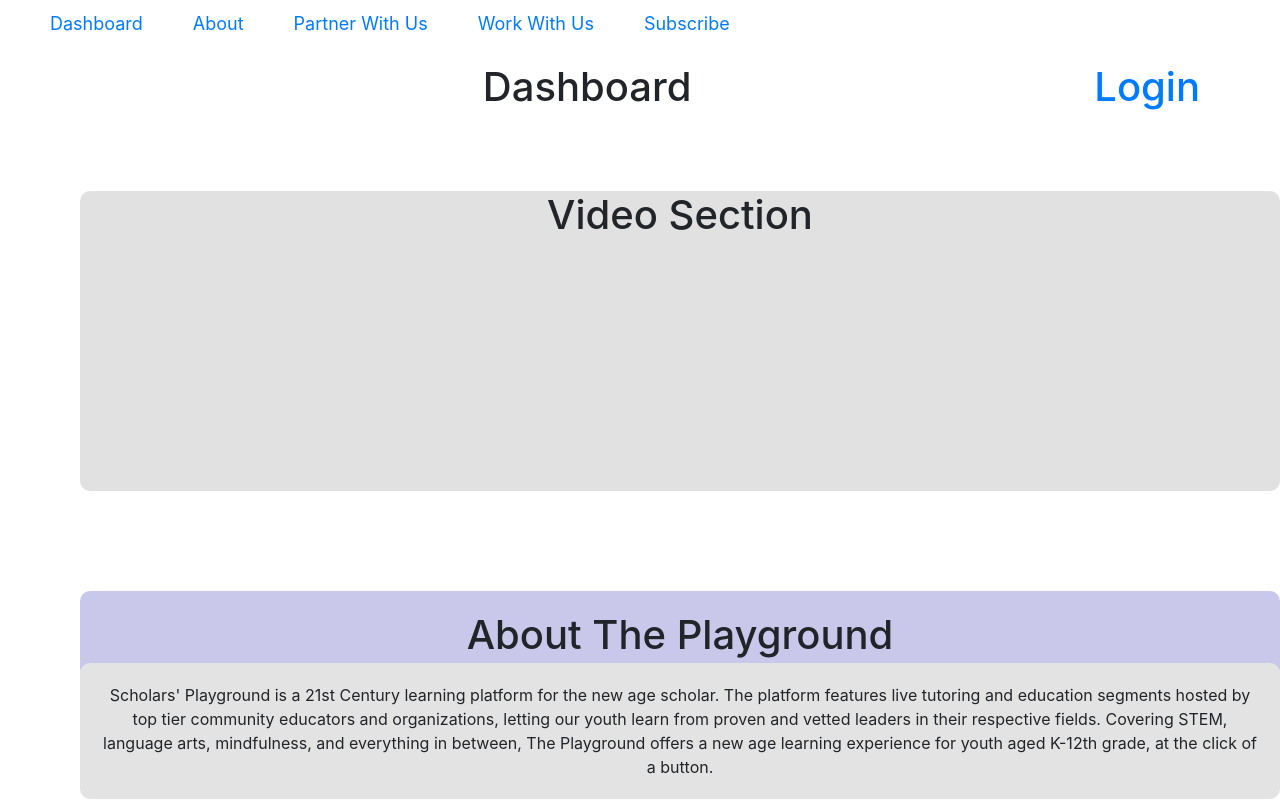
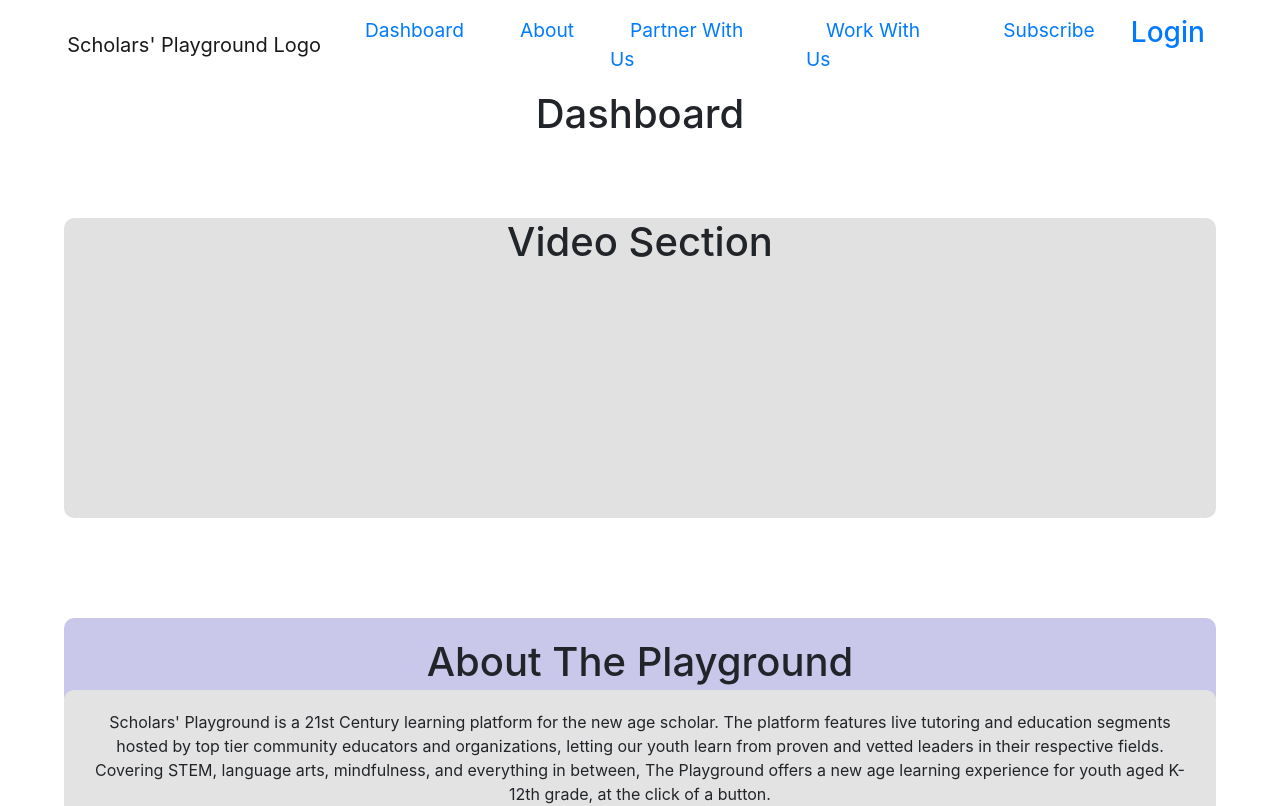
Before and after one commit to Sayed88/ScholarsPlaygroundWeb, a React (Create React App) app: page / in a window 1280 px wide. Shown: the top 806 px of the page. Built offline with nearby package versions, Linux system fonts and the light colour scheme.

Commit message:
working on header/footer

```diff
--- a/public/index.html
+++ b/public/index.html
@@ -24,7 +24,7 @@
       work correctly both with client-side routing and a non-root public URL.
       Learn how to configure a non-root public URL by running `npm run build`.
     -->
-    <title>React App</title>
+    <title>Scholars' Playground</title>
   </head>
   <body>
     <noscript>You need to enable JavaScript to run this app.</noscript>
--- a/src/App.js
+++ b/src/App.js
@@ -8,6 +8,7 @@ import { BrowserRouter as Router, Switch, Route, } from 'react-router-dom';
 import Header from './Components/Header';
 import Login from './Components/Login';
 import SignUp from './Components/SignUp';
+import Footer from './Components/Footer';
 
 function App() {
   return (
@@ -18,34 +19,41 @@ function App() {
           <Route path="/about">
             <Header />
             <About />
+            <Footer />
           </Route>
 
           <Route path="/partnerwithus">
             <Header />
             <PartnerWithUs />
+            <Footer />
           </Route>
 
           <Route path="/workwithus">
             <Header />
             <WorkWithUs />
+            <Footer />
           </Route>
 
           <Route path="/subscribe">
             <Header />
             <Subscribe />
+            <Footer />
           </Route>
 
           <Route path="/signup">
             <SignUp />
+            <Footer />
           </Route>
 
           <Route path="/login">
             <Login />
+            <Footer />
           </Route>
 
           <Route path="/">
             <Header />
             <Dashboard />
+            <Footer />
           </Route>
 
 
--- a/src/Components/Dashboard.css
+++ b/src/Components/Dashboard.css
@@ -1,5 +1,5 @@
 .dashboard {
-    width: 1200px;
-    text-align: center;
-    margin-left: 80px;
+  text-align: center;
+  margin-left: 5%;
+  margin-right: 5%;
 }
--- a/src/Components/Dashboard.js
+++ b/src/Components/Dashboard.js
@@ -2,7 +2,6 @@ import React from 'react';
 import './Dashboard.css';
 import VideoSection from './VideoSection';
 import AboutThePlayground from './AboutThePlayground';
-import Footer from './Footer';
 
 function Dashboard() {
     return (
@@ -10,7 +9,7 @@ function Dashboard() {
             <h1>Dashboard</h1>
             <VideoSection />
             <AboutThePlayground />
-            <Footer />
+
         </div>
     )
 }
--- a/src/Components/Footer.css
+++ b/src/Components/Footer.css
@@ -1,13 +1,11 @@
 .footer h1 {
     background-color: #6660c259;
-    border-radius: 10px;
     margin-bottom: -16px;
     margin-top: 100px;
 }
 
 .footer p {
     background-color: #e3e3e3;
-    border-radius: 10px;
-    height: 200px;
-
+    margin-bottom: -10px;
+    height: 100px;
 }
--- a/src/Components/Footer.js
+++ b/src/Components/Footer.js
@@ -3,10 +3,9 @@ import './Footer.css';
 
 function Footer() {
     return (
-        <div className="footer">
+        <div className="footer text-center">
             <h1>Footer</h1>
             <p>Footer Content</p>
-            <br /><br /><br /><br />
         </div>
     )
 }
--- a/src/Components/Header.css
+++ b/src/Components/Header.css
@@ -1,29 +1,23 @@
-.menuItem {
-    display: flex;
-
+.header{
+  margin-left: 4%;
+  margin-right: 4%;
 }
 
-.menuItem li {
-    list-style: none;
-    margin-right: 30px;
-    padding: 10px;
-    font-size: large;
-}
-
-.menuItem li:hover {
-    background-color: #ece6e6af;
+.underline :hover {
+  background-color: #ece6e6af !important;
   border-radius: 20px;
 }
 
 .underline {
-    text-decoration: none;
+  text-decoration: none !important;
+  justify-content: center;
+  list-style: none;
+  margin: 12px;
+  padding: 8px;
+  font-size: 1.2rem;
+
 }
 
 .loginpage {
-    float: right;
-    margin-right: 80px;
+  text-decoration: none !important;
 }
-
-.logbtn {
-    text-decoration: none;
-}
--- a/src/Components/Header.js
+++ b/src/Components/Header.js
@@ -1,37 +1,39 @@
 import React from 'react';
 import './Header.css';
 import { Link, } from 'react-router-dom';
+import { Nav,Navbar } from 'react-bootstrap';
 
 function Header() {
     return (
         <div className="header">
-
-            <nav className="navBar">
-                <ul className="menuItem">
-                    <li>
-                        <Link to="/dashboard" className="underline">Dashboard</Link>
-                    </li>
-                    <li>
-                        <Link to='/about' className="underline">About</Link>
-                    </li>
-                    <li>
-                        <Link to='/partnerwithus' className="underline">Partner With Us</Link>
-                    </li>
-                    <li>
-                        <Link to='/workwithus' className="underline">Work With Us</Link>
-                    </li>
-                    <li>
-                        <Link to='/subscribe' className="underline">Subscribe</Link>
-                    </li>
-                </ul>
-            </nav>
-
-            <div className="loginpage">
-                <Link to="/login" className="logbtn">
-                    <h1>Login</h1>
+          <Navbar className='navbar'expand='lg'>
+          <Navbar.Brand className="menuItem" href="/">Scholars' Playground Logo</Navbar.Brand>
+      <Navbar.Toggle aria-controls='basic-navbar-nav'/>
+      <Navbar.Collapse id='basic-navbar-nav'>
+        <Nav className=''>
+        <Nav.Link className="menuItem">
+        <Link to="/dashboard" className="underline">Dashboard</Link>
+          </Nav.Link>
+          <Nav.Link className="menuItem">
+          <Link to='/about' className="underline">About</Link>
+          </Nav.Link>
+          <Nav.Link className="menuItem">
+          <Link to='/partnerwithus' className="underline">Partner With Us</Link>
+          </Nav.Link>
+          <Nav.Link className="menuItem">
+          <Link to='/workwithus' className="underline">Work With Us</Link>
+          </Nav.Link>
+          <Nav.Link className="menuItem">
+          <Link to='/subscribe' className="underline">Subscribe</Link>
+          </Nav.Link>
+          <Nav.Link className="mr-auto">
+                <Link to="/login" className="loginpage">
+                    <h3>Login</h3>
                 </Link>
-            </div>
-
+          </Nav.Link>
+        </Nav>
+      </Navbar.Collapse>
+    </Navbar>
         </div>
     )
 }
```
Also changed, not shown: 1 other file (tests, documents, lock files or other folders). Lines whose indentation alone changed are shown as unchanged.
